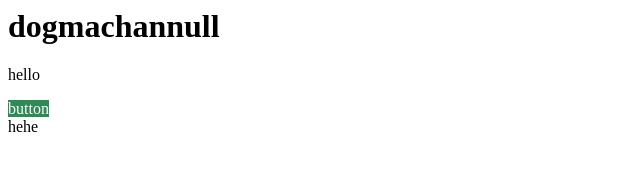
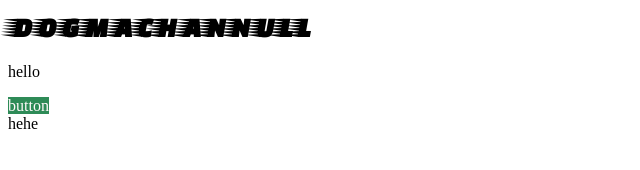
Before and after one commit to dogmachan/dogmachan.github.io, a plain HTML site: page index.html in a window 1280 px wide. Shown: the whole page, without its empty margins (0-640 px from the left). Drawn offline with Linux system fonts and the light colour scheme.

Commit message:
Update style.css

```diff
--- a/style.css
+++ b/style.css
@@ -15,4 +15,6 @@ main{
   0%{width: 0}
   100%{width: 100vw}
 }
-p{font-family:https://fontbundles.net/free-fonts/mellow-line;}
+h1{
+  font-family: 'Faster One', cursive;
+}
```
